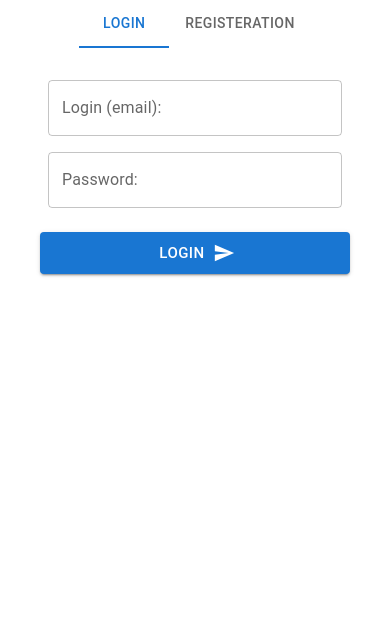
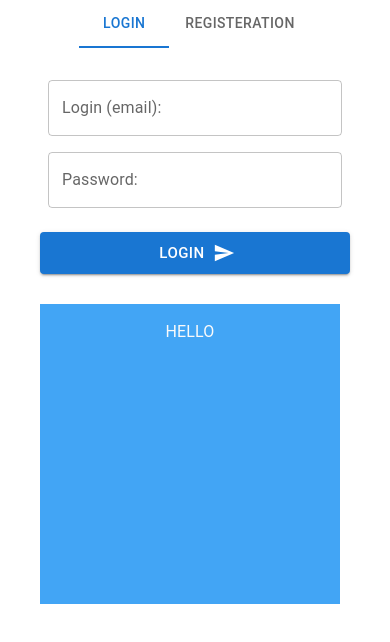
Before and after one commit to dimovich85/strapi-react, a React (Create React App) app: page / in a window 390 px wide. Shown: the top 642 px of the page. Built offline with nearby package versions, Linux system fonts and the light colour scheme.

Commit message:
breakpoints with css-in-js

```diff
--- a/src/components/SignIn.js
+++ b/src/components/SignIn.js
@@ -81,6 +81,7 @@ export const SignIn = (props) => {
       </Button>
       <Button className={cx(classes.btn, classes.btnOffset)}>TEST 2</Button>
       <div className={classes2.block} /> */}
+      <div className={classes.block}>HELLO</div>
     </form>
   );
 };
--- a/src/components/style.js
+++ b/src/components/style.js
@@ -1,7 +1,7 @@
 import { makeStyles } from "tss-react/mui";
 export const useStyles = makeStyles({ name: "My SignIn Component" })(
   (theme, state) => {
-    const { palette } = theme;
+    const { palette, breakpoints, spacing } = theme;
     return {
       btn: {
         color: palette.secondary.main,
@@ -27,6 +27,18 @@ export const useStyles = makeStyles({ name: "My SignIn Component" })(
       btnOffset: {
         marginTop: 50,
       },
+      block: {
+        width: 300,
+        height: 300,
+        backgroundColor: palette.secondary.dark,
+        marginTop: 30,
+        color: palette.grey[50],
+        padding: spacing(4),
+        [breakpoints.down("md")]: {
+          padding: spacing(2),
+          backgroundColor: palette.primary.light,
+        },
+      },
     };
   }
 );
```
